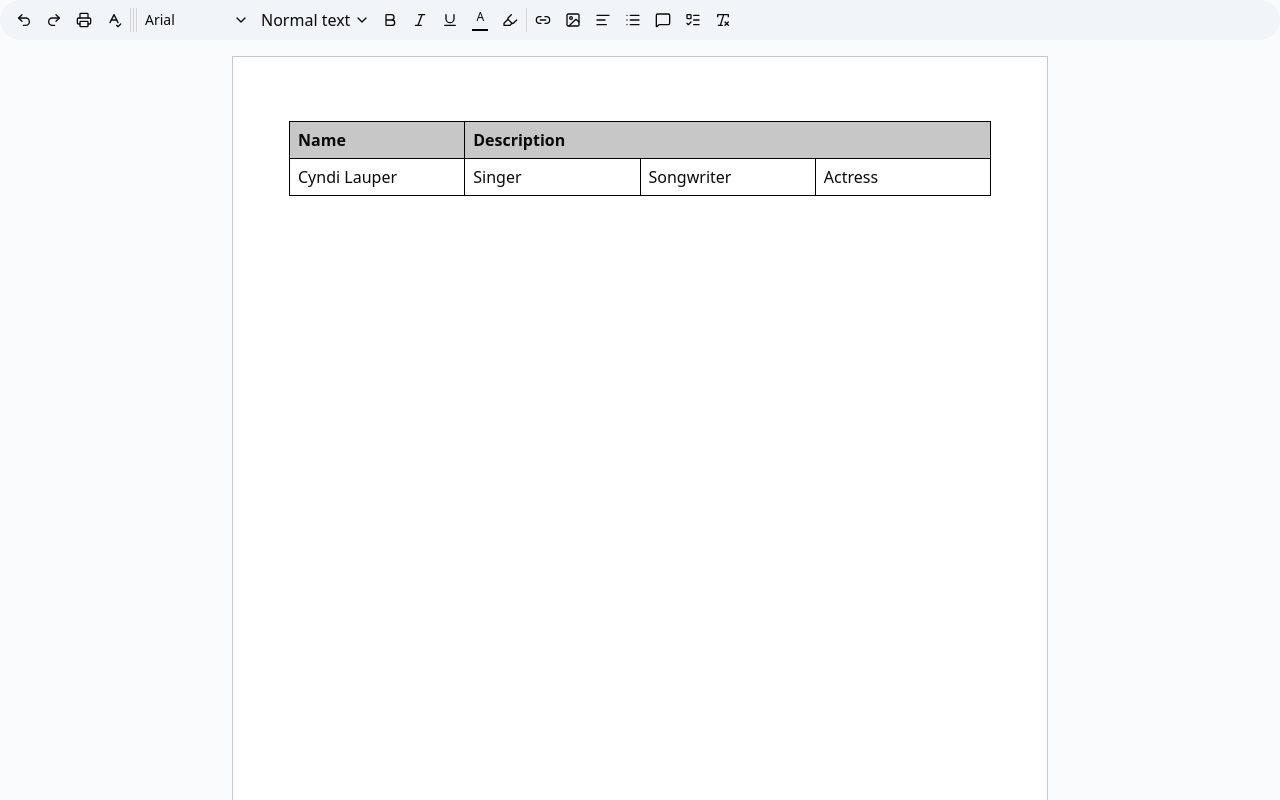
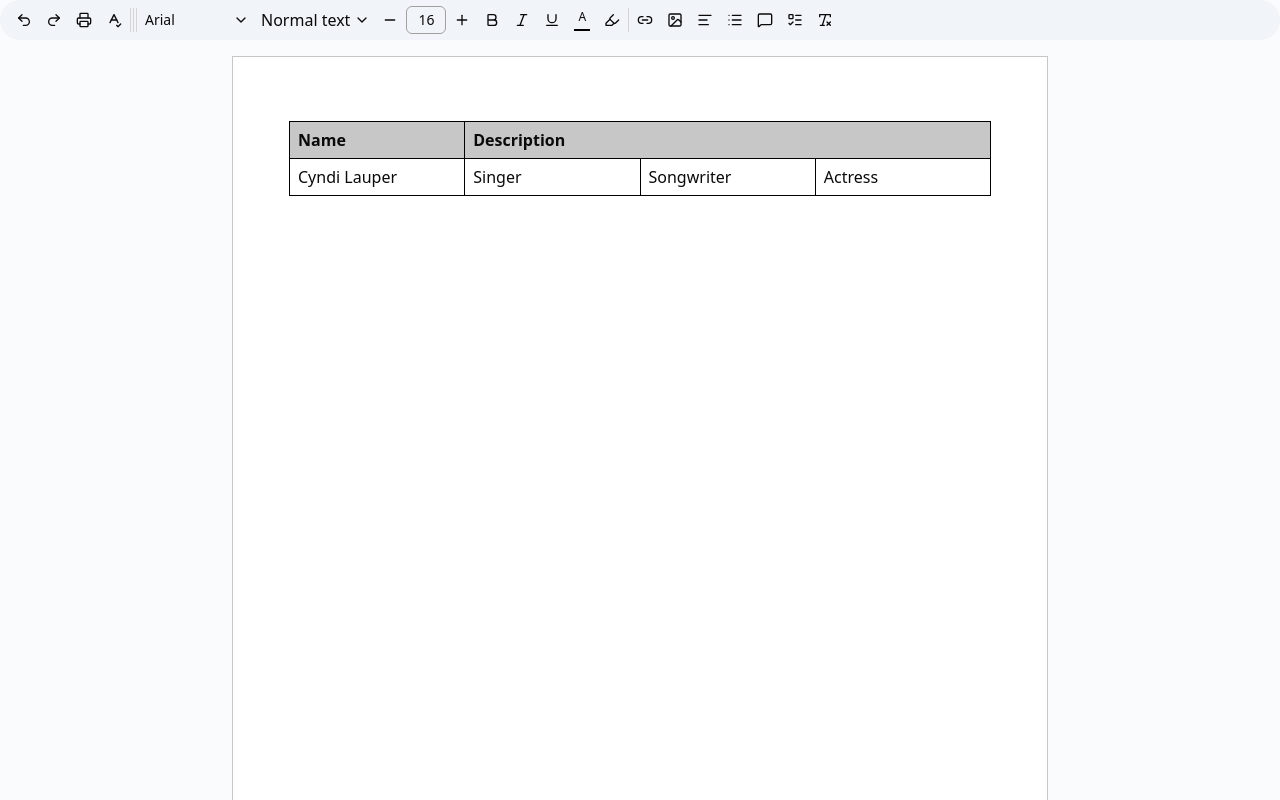
Before and after one commit to MorenoRajaonarison/gdoc, a Next.js app: page /documents/123 in a window 1280 px wide. Shown: the top 800 px of the page. Built offline with nearby package versions, Linux system fonts and the light colour scheme.

Commit message:
font size tool

```diff
--- a/app/documents/[documentId]/editor.tsx
+++ b/app/documents/[documentId]/editor.tsx
@@ -8,7 +8,7 @@ import TextAlign from "@tiptap/extension-text-align";
 import { useEditor, EditorContent } from "@tiptap/react";
 import { TaskList, TaskItem } from "@tiptap/extension-list";
 import { TableKit } from "@tiptap/extension-table";
-import { TextStyleKit } from "@tiptap/extension-text-style";
+import { FontSize, TextStyleKit } from "@tiptap/extension-text-style";
 import { useEditorStore } from "@/store/use-editor-store";
 
 export const Editor = () => {
@@ -24,9 +24,6 @@ export const Editor = () => {
       setEditor(editor);
     },
     onSelectionUpdate({ editor }) {
-      setEditor(editor);
-    },
-    onTransaction({ editor }) {
       setEditor(editor);
     },
     onFocus({ editor }) {
@@ -70,6 +67,7 @@ export const Editor = () => {
       TextAlign.configure({
         types: ["heading", "paragraph"],
       }),
+      FontSize,
     ],
     content: `
         <table>
--- a/app/documents/[documentId]/toolbar.tsx
+++ b/app/documents/[documentId]/toolbar.tsx
@@ -25,6 +25,8 @@ import {
   AlignJustifyIcon,
   ListIcon,
   ListOrderedIcon,
+  MinusIcon,
+  PlusIcon,
 } from "lucide-react";
 import {
   Dialog,
@@ -415,6 +417,89 @@ const ListBtn = () => {
   );
 };
 
+const FontSizeBtn = () => {
+  const { editor } = useEditorStore();
+  const currentFontSize = editor?.getAttributes("textStyle").fontSize
+    ? editor?.getAttributes("textStyle").fontSize.replace("px", "")
+    : "16";
+
+  const [inputValue, setInputValue] = React.useState(currentFontSize);
+  const [isEditing, setIsEditing] = React.useState(false);
+
+  const updateFontSize = (newSize: string) => {
+    const size = parseInt(newSize, 10);
+    if (!isNaN(size) && size > 0) {
+      editor?.chain().focus().setFontSize(`${size}px`).run();
+      setInputValue(newSize);
+      setIsEditing(false);
+    }
+  };
+
+  const handleInputChange = (e: React.ChangeEvent<HTMLInputElement>) => {
+    setInputValue(e.target.value);
+  };
+
+  const handleInputBlur = () => {
+    updateFontSize(inputValue);
+  };
+
+  const handleKeyDown = (e: React.KeyboardEvent<HTMLInputElement>) => {
+    if (e.key === "Enter") {
+      e.preventDefault();
+      updateFontSize(inputValue);
+    }
+  };
+
+  const increment = () => {
+    const newSize = parseInt(currentFontSize, 10) + 1;
+    updateFontSize(newSize.toString());
+  };
+
+  const decrement = () => {
+    const newSize = parseInt(currentFontSize, 10) - 1;
+    if (newSize > 0) {
+      updateFontSize(newSize.toString());
+    }
+  };
+
+  return (
+    <div className="flex items-center gap-x-0.5">
+      <button
+        onClick={decrement}
+        className="h-7 w-7 shrink-0 flex items-center justify-center rounded-sm hover:bg-neutral-200/80"
+      >
+        <MinusIcon className="size-4" />
+      </button>
+      {isEditing ? (
+        <input
+          type="text"
+          value={inputValue}
+          onChange={handleInputChange}
+          onBlur={handleInputBlur}
+          onKeyDown={handleKeyDown}
+          className="h-7 w-10 text-sm text-center border border-neutral-400 rounded-sm bg-transparent focus:outline-none focus:ring-0"
+        />
+      ) : (
+        <button
+          onClick={() => {
+            setIsEditing(true);
+            setInputValue(currentFontSize);
+          }}
+          className="h-7 w-10 text-sm text-center border border-neutral-400 rounded-sm bg-transparent cursor-text hover:bg-neutral-200/80"
+        >
+          {currentFontSize}
+        </button>
+      )}
+      <button
+        onClick={increment}
+        className="h-7 w-7 shrink-0 flex items-center justify-center rounded-sm hover:bg-neutral-200/80"
+      >
+        <PlusIcon className="size-4" />
+      </button>
+    </div>
+  );
+};
+
 const ToolbarBtn = ({ onClick, isActive, icon: Icon }: ToolbarBtnProps) => {
   return (
     <button
@@ -517,6 +602,7 @@ const Toolbar = () => {
       <Separator orientation="vertical" className="h-6! bg-neutral-300" />
       <FontFamilyBtn />
       <HeadingLevelBtn />
+      <FontSizeBtn />
       {/* TODO: Font family, heading, font size */}
       {sections[1].map((item) => (
         <ToolbarBtn key={item.label} {...item} />
--- a/store/use-editor-store.ts
+++ b/store/use-editor-store.ts
@@ -3,12 +3,12 @@ import { type Editor } from '@tiptap/react'
 
 interface EditorState {
     editor: Editor | null
+    editorKey: number
     setEditor: (editor: Editor|null) => void
 }
 
-export const useEditorStore = create<EditorState>(set =>(
-    {
-        editor: null,
-        setEditor: editor => set({editor})
-    }
-))
+export const useEditorStore = create<EditorState>((set) => ({
+    editor: null,
+    editorKey: 0,
+    setEditor: (editor) => set((state) => ({ editor, editorKey: state.editorKey + 1 }))
+}))
```
